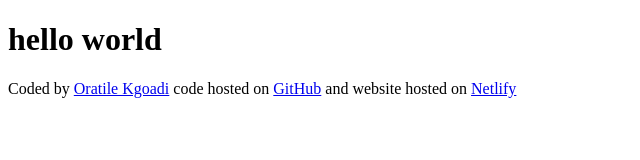
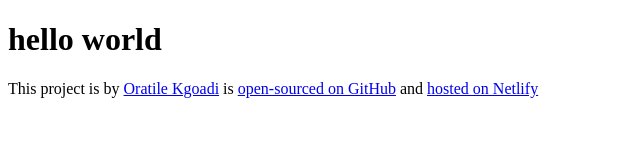
Before and after one commit to Orakgoadi/Bosa, a plain HTML site: page index.html in a window 1280 px wide. Shown: the whole page, without its empty margins (0-640 px from the left). Drawn offline with Linux system fonts and the light colour scheme.

Commit message:
updated the footer to something more readable

```diff
--- a/index.html
+++ b/index.html
@@ -7,9 +7,10 @@
   </head>
   <body>
     <h1>hello world</h1>
-    <footer>Coded by
-        <a href="https://github.com/Orakgoadi" target="-blank">Oratile Kgoadi</a> code hosted on
-        <a href="https://github.com/Orakgoadi/Bosa" target="-blank">GitHub</a> and website hosted on
-        <a href="https://bosa1..app/" target="-blank">Netlify</a></footer>
+    <footer>This project is by
+        <a href="https://github.com/Orakgoadi" target="-blank">Oratile Kgoadi</a> is
+        <a href="https://github.com/Orakgoadi/Bosa" target="-blank">open-sourced on GitHub</a> and
+        <a href="https://bosa1..app/" target="-blank">hosted on Netlify</a>
+    </footer>
 </body>
 </html>
```
